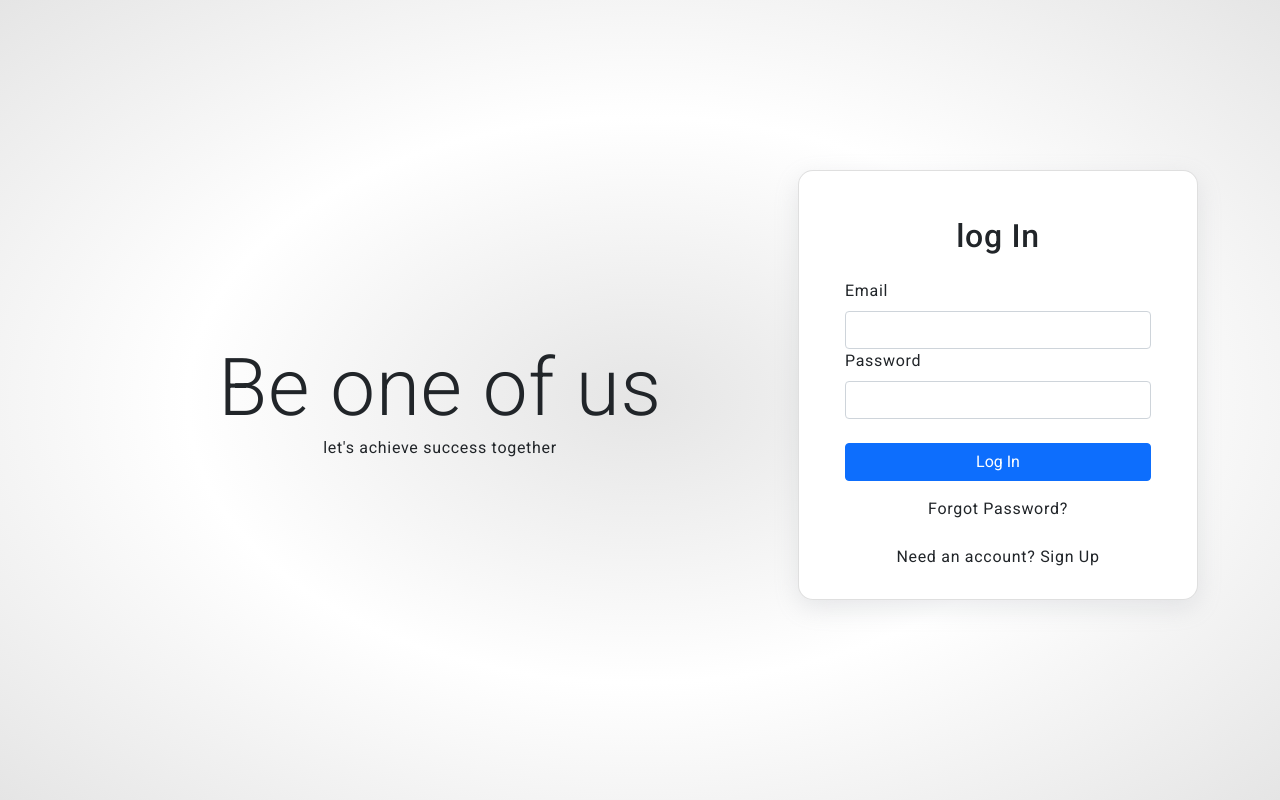
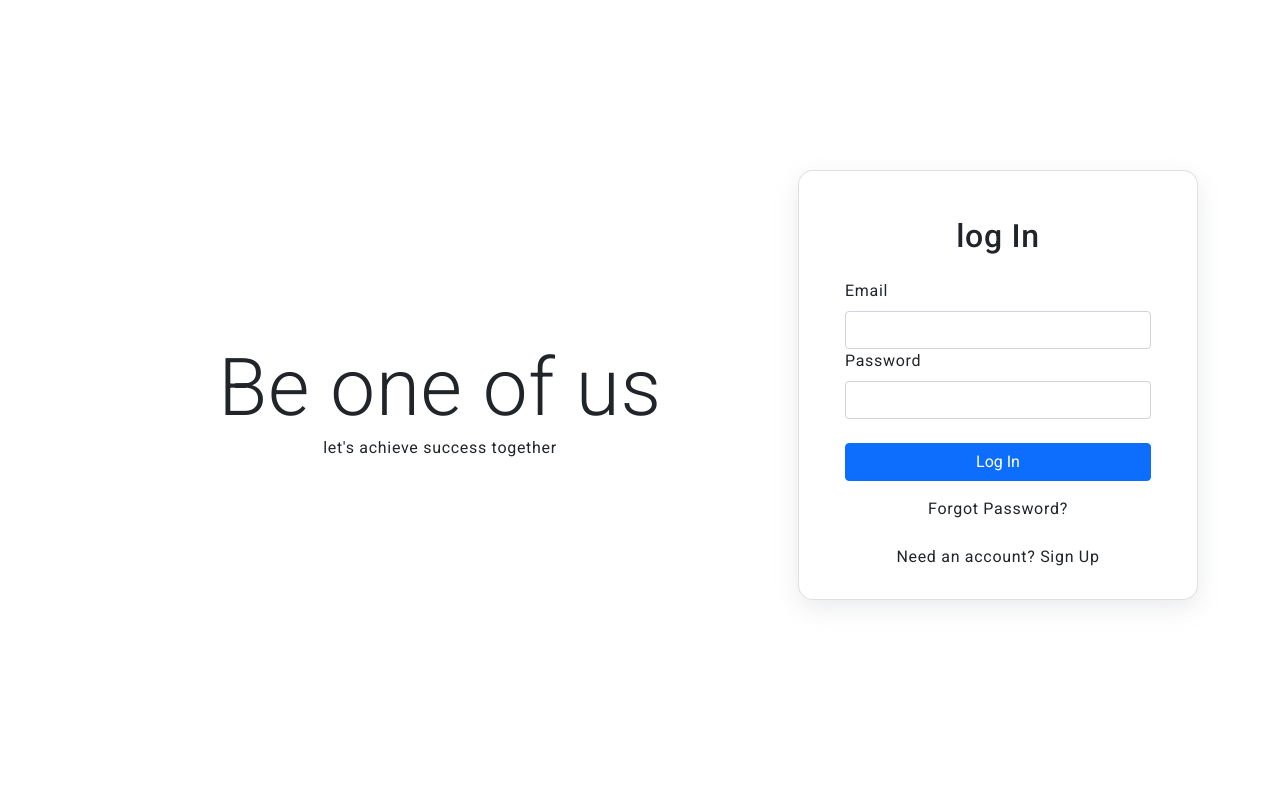
Before and after one commit to Mhmd3ssam/Joy, a React (Create React App) app in the folder client/: page /login in a window 1280 px wide. Built offline with nearby package versions, Linux system fonts and the light colour scheme; no server answers.

Commit message:
Edit Style

```diff
--- a/client/src/components/Cards/card-style.css
+++ b/client/src/components/Cards/card-style.css
@@ -1,6 +1,3 @@
-body{
-    background:radial-gradient(#e5e5e5, #ffff, #e5e5e5);
-}
 
 .container-fluid .row{
     padding: 1rem;
```
